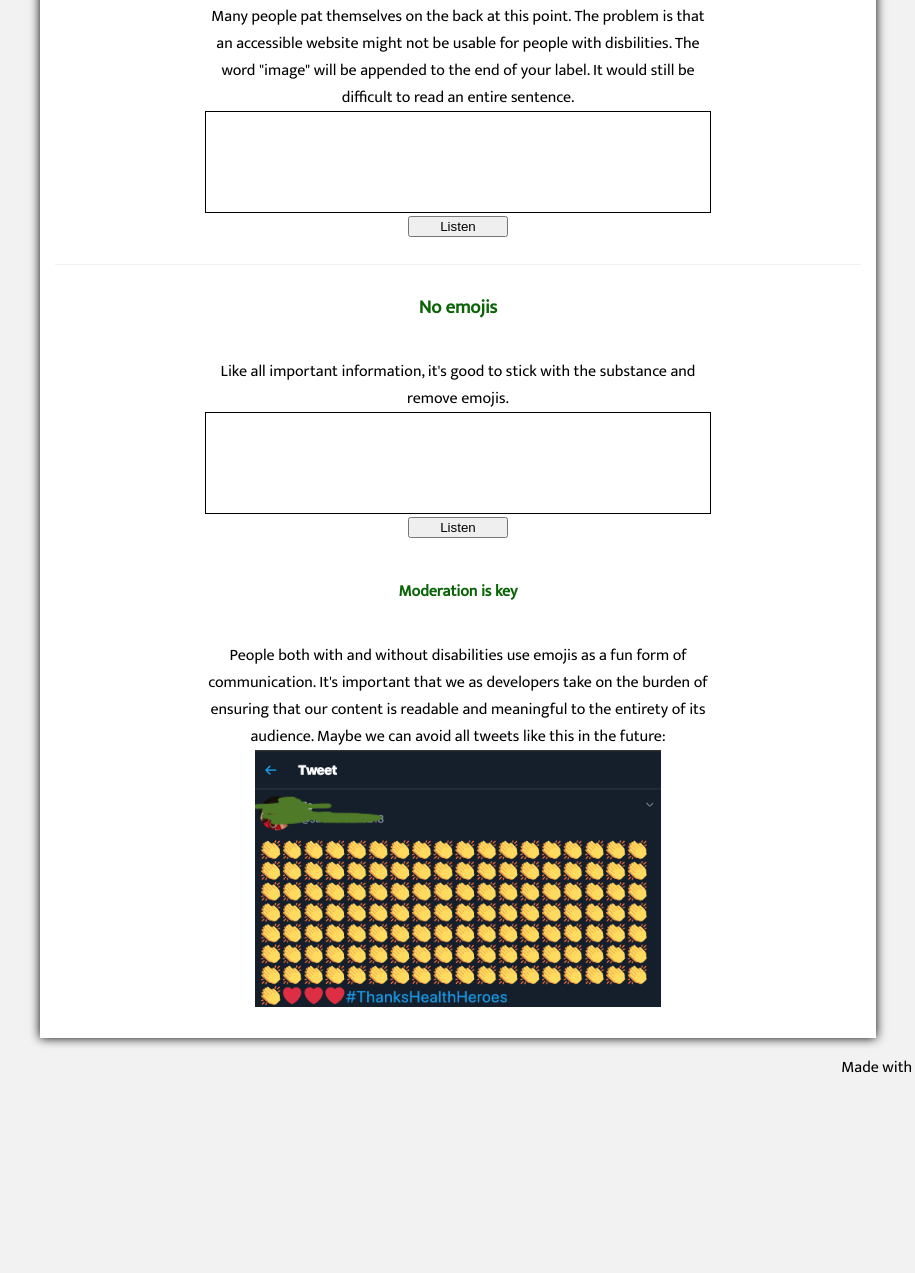
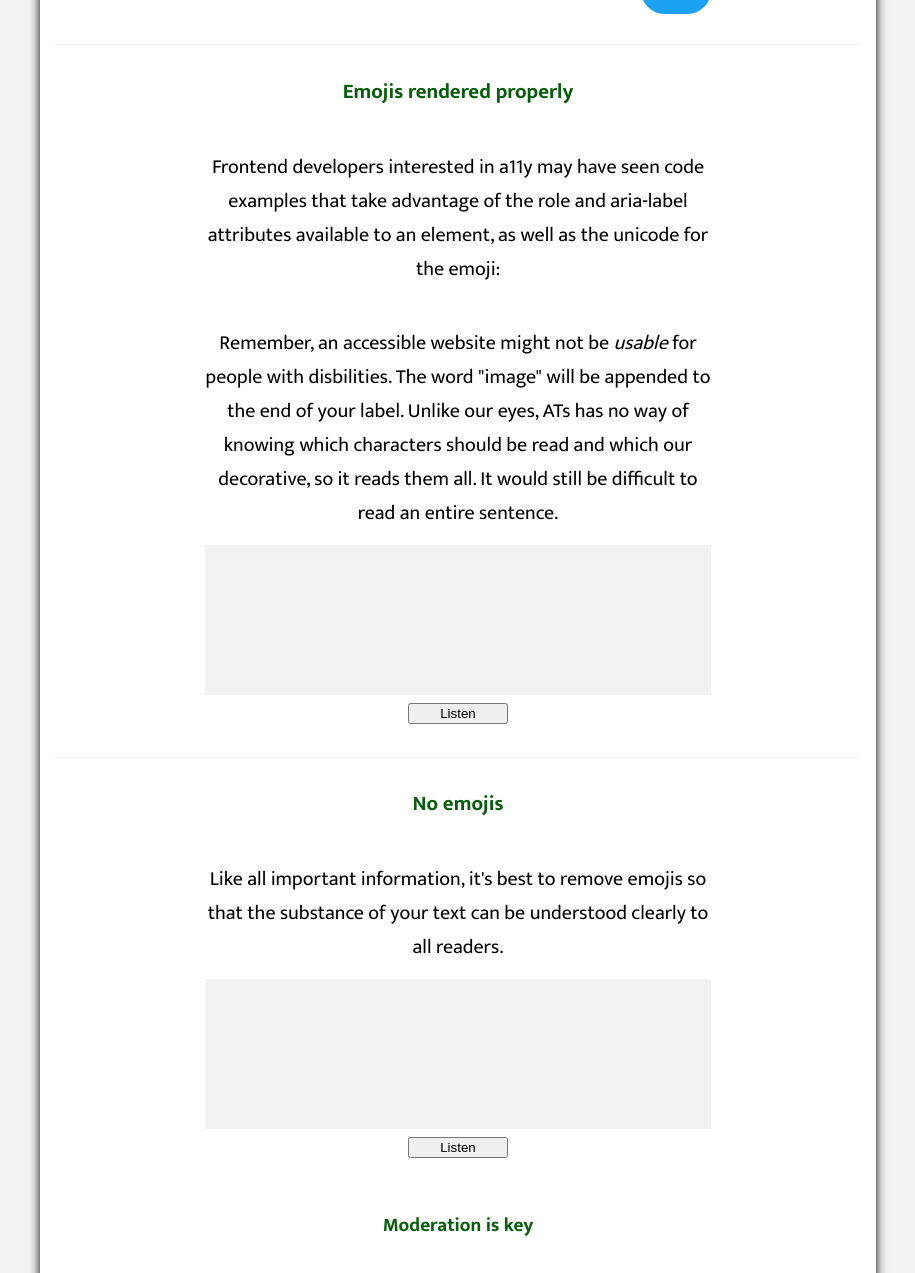
Before and after one commit to Ljyockey/clap, a plain HTML site: page index.html in a window 1280 px wide. Shown: the part 1527-2800 px from the top of the page, without its empty margins (182-1097 px from the left). Before the commit the page ends 2624 px from the top, so only its background shows below. Drawn offline with Linux system fonts and the light colour scheme.

Commit message:
improved copy and styling

```diff
--- a/index.html
+++ b/index.html
@@ -5,7 +5,7 @@
     <meta name="viewport" content="width=device-width, initial-scale=1.0">
     <title>Clap Money</title>
     <link rel="stylesheet" href="main.css">
-    <link href="https://fonts.googleapis.com/css?family=Mukta&display=swap" rel="stylesheet">
+    <link href="https://fonts.googleapis.com/css?family=Mukta:400,700,400italic,700italic&display=swap" rel="stylesheet">
 </head>
 <body>
     <header>
@@ -33,16 +33,15 @@
         </section>
         <section>
             <div class="examples flex-column" id="emoji">
-                <h2>Emojis and Digital Accessibility</h2>
+                <h2>Emojis and Digital Accessibility (A11y)</h2>
                 <p>
-                    Emojis have become a fun way to communicate. One of the most entertaining uses, to me, has always been the clapping hands in between words:
                     <img src="img/tweet-2.png" alt="screenshot of tweet that reads, 'I am so ready to go home', with a clapping-hands emoji in betwwen each word. The identity of the tweeter has been concealed for privacy" />
-                    Emojis are a great way to convey text and tone. The clapping-hands emoji in between each word has always been my favorite way to show exasperation.
+                    Emojis have become a fun way to communicate. They are a great way to convey text and tone. The clapping-hands emoji in between each word has always been my favorite way to show exasperation.
                 </p>
                 <h3>The Problem</h3>
                 <p>
                     The problem is that emojis can make content difficult to parse when using assistive technology (AT) such as a screenreader. &nbsp;
-                    Most people who use screenreaders have reported some sort of disability (click <a href="https://webaim.org/projects/screenreadersurvey8/">here</a> for an annual report on screenreader usage). &nbsp;
+                    Most people who use screenreaders have reported some sort of disability (click <a href="https://webaim.org/projects/screenreadersurvey8/">here</a> for an annual report on screenreader usage); it's important they aren't forgotten. &nbsp;
                     Let's see how unedited emojis sound to a screenreader.
                 </p>
                 <form class="flex-column" id="speech-form">
@@ -63,12 +62,12 @@
             <div class="examples flex-column" id="rendered">
                 <h3>Emojis rendered properly</h3>
                 <p>
-                    Frontend developers interested in accessiblity may have seen code examples that take advantage of the role and aria-label attributes available to an element, as well as the unicode for the emoji:
+                    Frontend developers interested in a11y may have seen code examples that take advantage of the role and aria-label attributes available to an element, as well as the unicode for the emoji:
                 </p>
                     <script src="https://gist.github.com/Ljyockey/6af24f743a82971e50590a238a81cc69.js"></script>
                 <p>
-                    Many people pat themselves on the back at this point. The problem is that an accessible website might not be usable for people with disbilities.
-                    The word "image" will be appended to the end of your label. It would still be difficult to read an entire sentence.
+                    Remember, an accessible website might not be <em>usable</em> for people with disbilities.
+                    The word "image" will be appended to the end of your label. Unlike our eyes, ATs has no way of knowing which characters should be read and which our decorative, so it reads them all. It would still be difficult to read an entire sentence.
                     <span id="rendered-text" class="dynamic-examples"></span>
                     <button id="rendered-text-button" type="button">Listen</button>
                 </p>
@@ -79,14 +78,14 @@
             <div class="examples flex-column" id="raw">
                 <h3>No emojis</h3>
                 <p>
-                    Like all important information, it's good to stick with the substance and remove emojis.
+                    Like all important information, it's best to remove emojis so that the substance of your text can be understood clearly to all readers.
                     <span id="raw-text" class="dynamic-examples"></span>
                     <button id="raw-text-button" type="button">Listen</button>
                 </p>
                 <h4>Moderation is key</h4>
                 <p>
-                    People both with and without disabilities use emojis as a fun form of communication.
-                    It's important that we as developers take on the burden of ensuring that our content is readable and meaningful to the entirety of its audience.
+                    People both with and without disabilities use emojis as a fun form of communication. They're not going away, nor should they!
+                    <strong>It's important that we as developers take on the burden</strong> of ensuring that our content is readable and meaningful to the entirety of its audience.
                     Maybe we can avoid all tweets like this in the future:
                     <img src="img/tweet-1.png" alt="screenshot of tweet consisting of approximately 127 and 3 heart emojis, followed by #ThanksHealthHeroes. There is also an image feature the same hashtag in decorated font. The identity of the tweeter has been concealed for privacy" />
                 </p>
--- a/main.css
+++ b/main.css
@@ -6,13 +6,21 @@ body {
 }
 
 h1 {
-    font-size: 3.5em;
+    font-size: 4em;
     position: relative;
     display: inline;
 }
 
 a, h1, h2, h3, h4 {
-    color: #0C6409;
+    color: #065E0A;
+}
+
+h3 {
+    font-size: 1.3em;
+}
+
+h4 {
+    font-size: 1.2em;
 }
 
 a:hover {
@@ -91,8 +99,10 @@ button, input[type=submit] {
 }
 
 .dynamic-examples {
-    border: 1px solid;
     min-height: 100px;
+    background: #F2F2F2;
+    padding: 10px;
+    margin-top: 15px;
 }
 
 footer {
@@ -101,6 +111,10 @@ footer {
 }
 
 @media screen and (min-width: 640px) {
+    h1 {
+        font-size: 4.5em;
+    }
+
     section {
         width: 70%;
         margin-left: auto;
@@ -112,6 +126,14 @@ footer {
         text-align: center;
     }
 
+    p, label {
+        font-size: 20px;
+    }
+
+    .dynamic-examples {
+        padding: 25px;
+    }
+
     .subheader {
         margin-top: 50px;
     }
```
